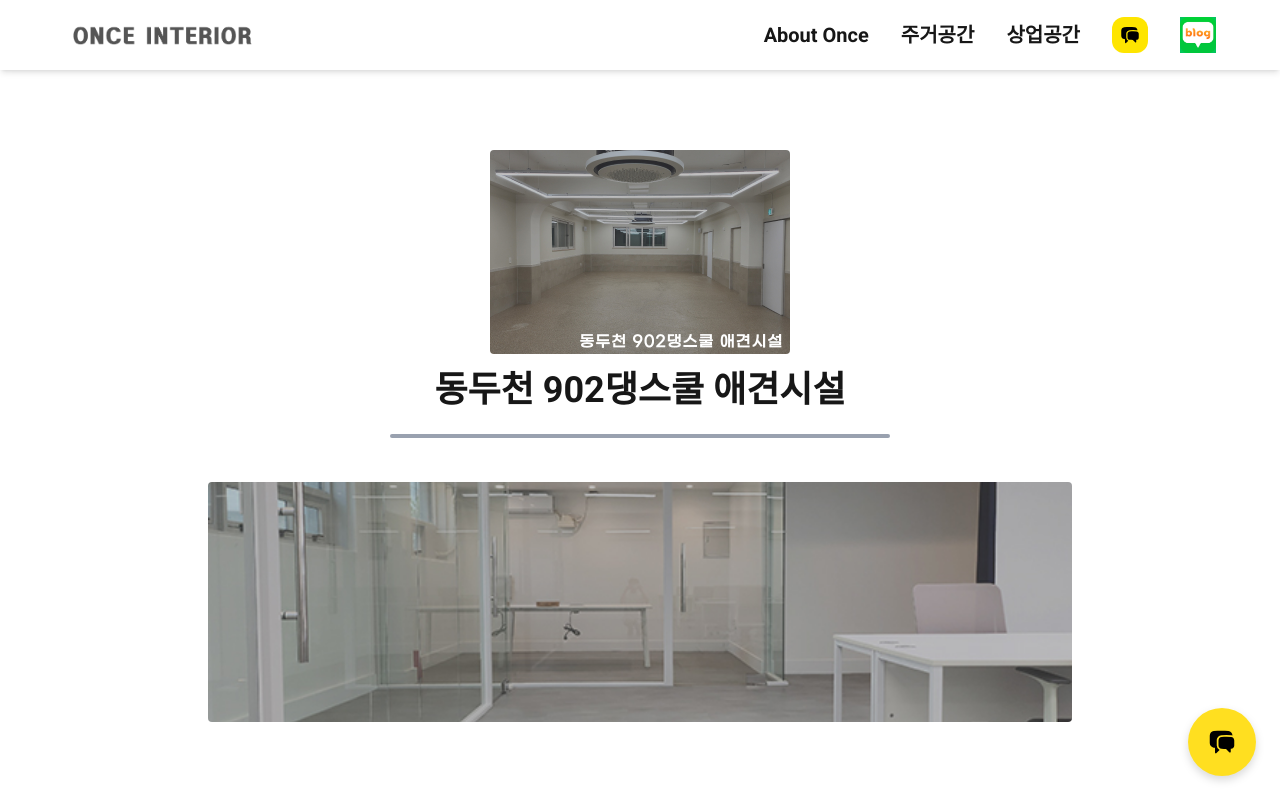
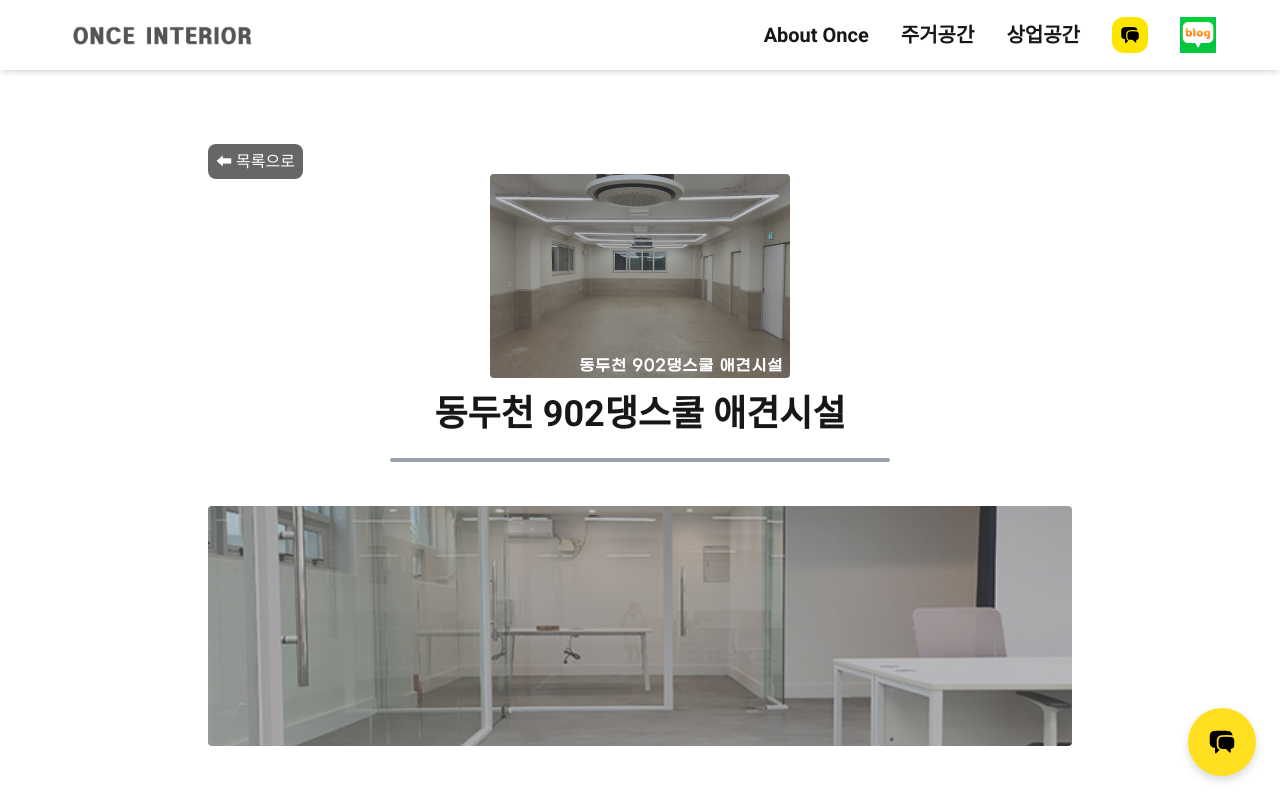
Before and after one commit to onceinterior/once-interior, a Next.js app: page /commerce/1 in a window 1280 px wide. Shown: the top 800 px of the page. Built offline with nearby package versions, Linux system fonts and the light colour scheme.

Commit message:
feat: 상업에서도 목록 버튼 추가

```diff
--- a/src/app/commerce/[id]/page.tsx
+++ b/src/app/commerce/[id]/page.tsx
@@ -1,6 +1,7 @@
 import { notFound } from "next/navigation";
 import Image from "next/image";
 import {commerceItems} from "@/data/commerceData";
+import Link from "next/link";
 
 interface Props {
     params: {  id: string };
@@ -14,6 +15,11 @@ export default async function CommerceDetail({ params }: Props) {
 
     return (
         <div className="max-w-4xl mx-auto px-4 py-20">
+            <div>
+                <Link href="/commerce" className="bg-[#666666] text-white p-2 rounded-lg hover:bg-[#777777] hover:cursor-pointer">
+                    ⬅ 목록으로
+                </Link>
+            </div>
             <div className="mb-6 flex flex-col items-center space-y-4">
                 <div className="relative">
                     <Image
--- a/src/app/residence/[id]/page.tsx
+++ b/src/app/residence/[id]/page.tsx
@@ -16,7 +16,7 @@ export default async function ResidenceDetail({ params }: Props) {
     return (
         <div className="max-w-4xl mx-auto px-4 py-20 space-y-10">
             <div>
-                <Link href="/residence" className="bg-[#666666] text-white p-2 rounded-lg">
+                <Link href="/residence" className="bg-[#666666] text-white p-2 rounded-lg hover:bg-[#777777] hover:cursor-pointer">
                     ⬅ 목록으로
                 </Link>
             </div>
```
